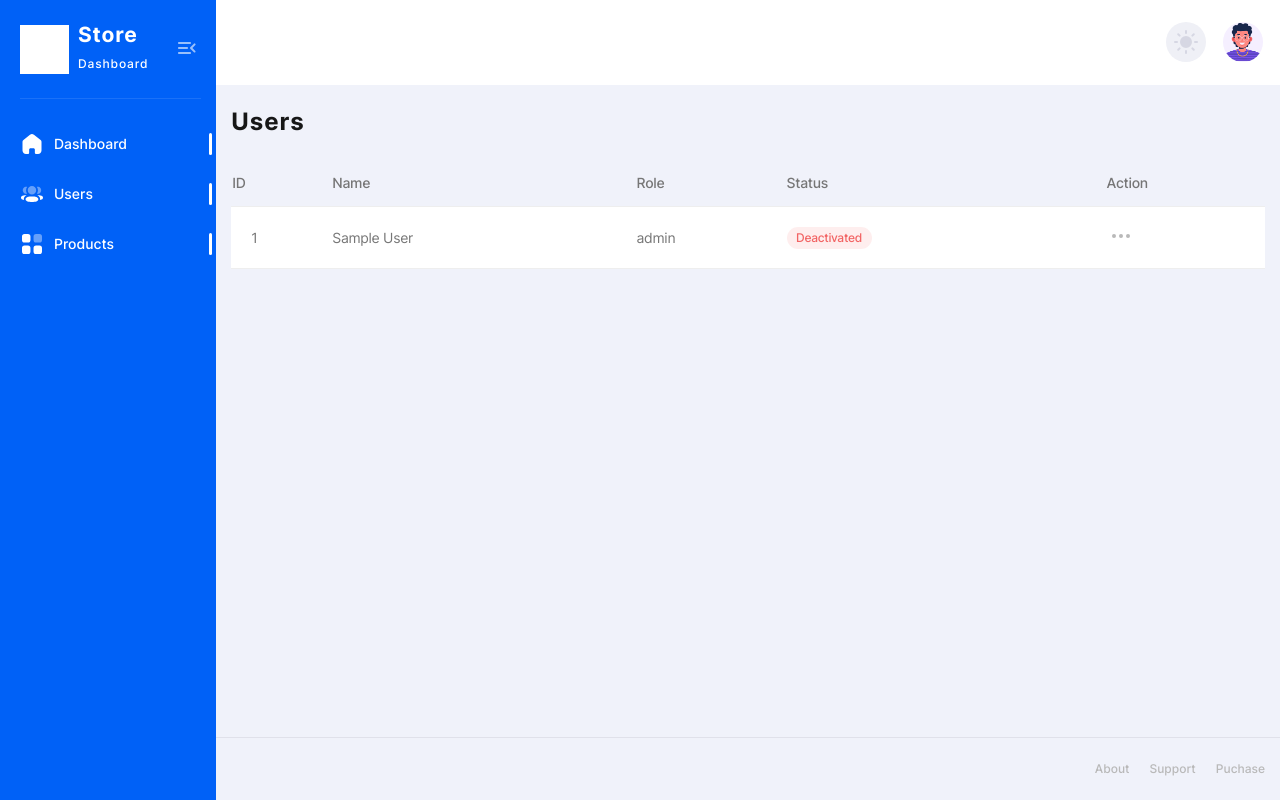
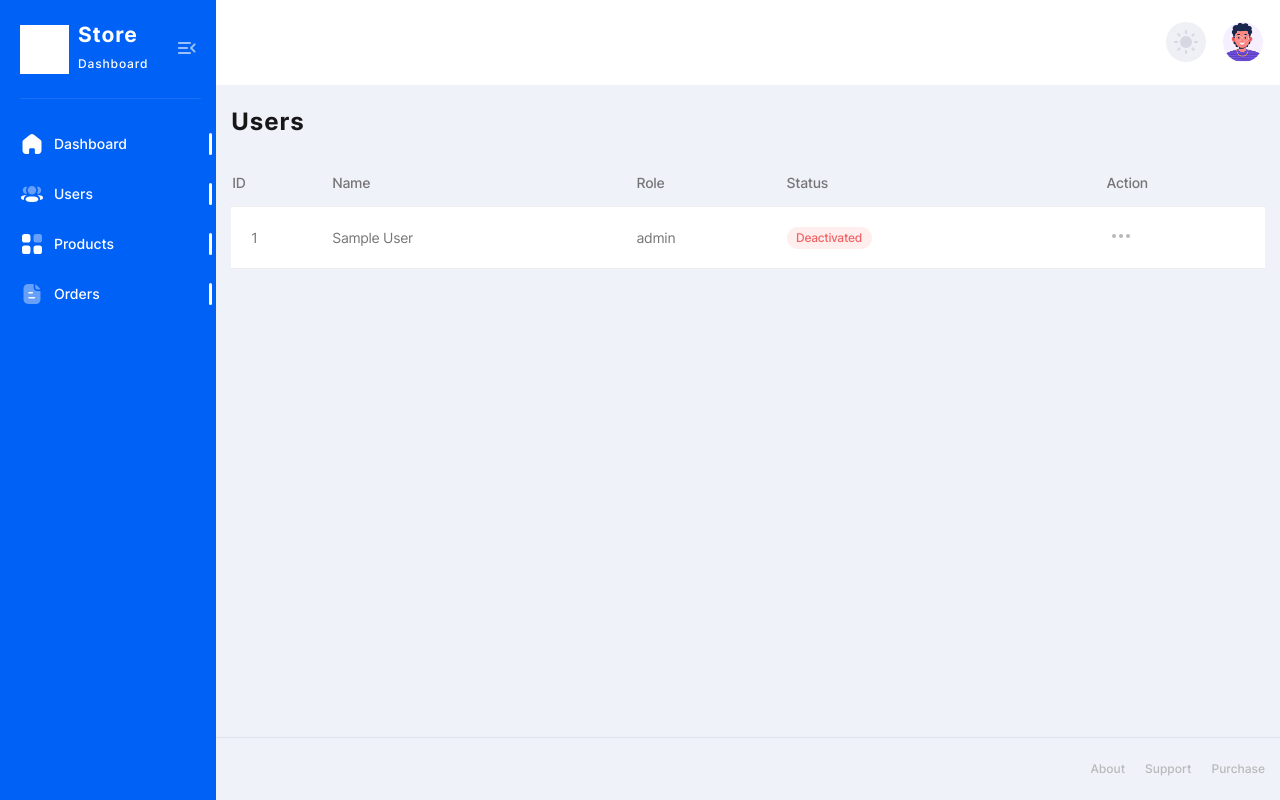
Before and after one commit to YassineElHassani/CmdCraft, a PHP site: page /dashboard/users.php in a window 1280 px wide. Run offline with PHP 8.4, Linux system fonts and the light colour scheme; the visitor is signed in with stand-in values (Sample User, id 1).

Commit message:
Finishing all edits for users page

```diff
--- a/dashboard/users.php
+++ b/dashboard/users.php
@@ -30,7 +30,6 @@ $customer = $customers->getAllUsers();
 <body>
   <div class="layer"></div>
   <!-- ! Body -->
-  <a class="skip-link sr-only" href="#skip-target">Skip to content</a>
   <div class="page-flex">
     <!-- ! Sidebar -->
     <aside class="sidebar">
@@ -60,6 +59,9 @@ $customer = $customers->getAllUsers();
             </li>
             <li>
               <a href="./products.php" class="active"><span class="icon category" aria-hidden="true"></span>Products</a>
+            </li>
+            <li>
+              <a href="./orders.php" class="active" ><span class="icon paper" aria-hidden="true"></span>Orders</a>
             </li>
           </ul>
         </div>
@@ -91,14 +93,6 @@ $customer = $customers->getAllUsers();
                 </span>
               </button>
               <ul class="users-item-dropdown nav-user-dropdown dropdown">
-                <li><a href="##">
-                    <i data-feather="user" aria-hidden="true"></i>
-                    <span>Profile</span>
-                  </a></li>
-                <li><a href="##">
-                    <i data-feather="settings" aria-hidden="true"></i>
-                    <span>Account settings</span>
-                  </a></li>
                 <li><a class="danger" href="##">
                     <i data-feather="log-out" aria-hidden="true"></i>
                     <span>Log out</span>
@@ -174,7 +168,7 @@ $customer = $customers->getAllUsers();
           <ul class="footer-end">
             <li><a href="##">About</a></li>
             <li><a href="##">Support</a></li>
-            <li><a href="##">Puchase</a></li>
+            <li><a href="##">Purchase</a></li>
           </ul>
         </div>
       </footer>
```
